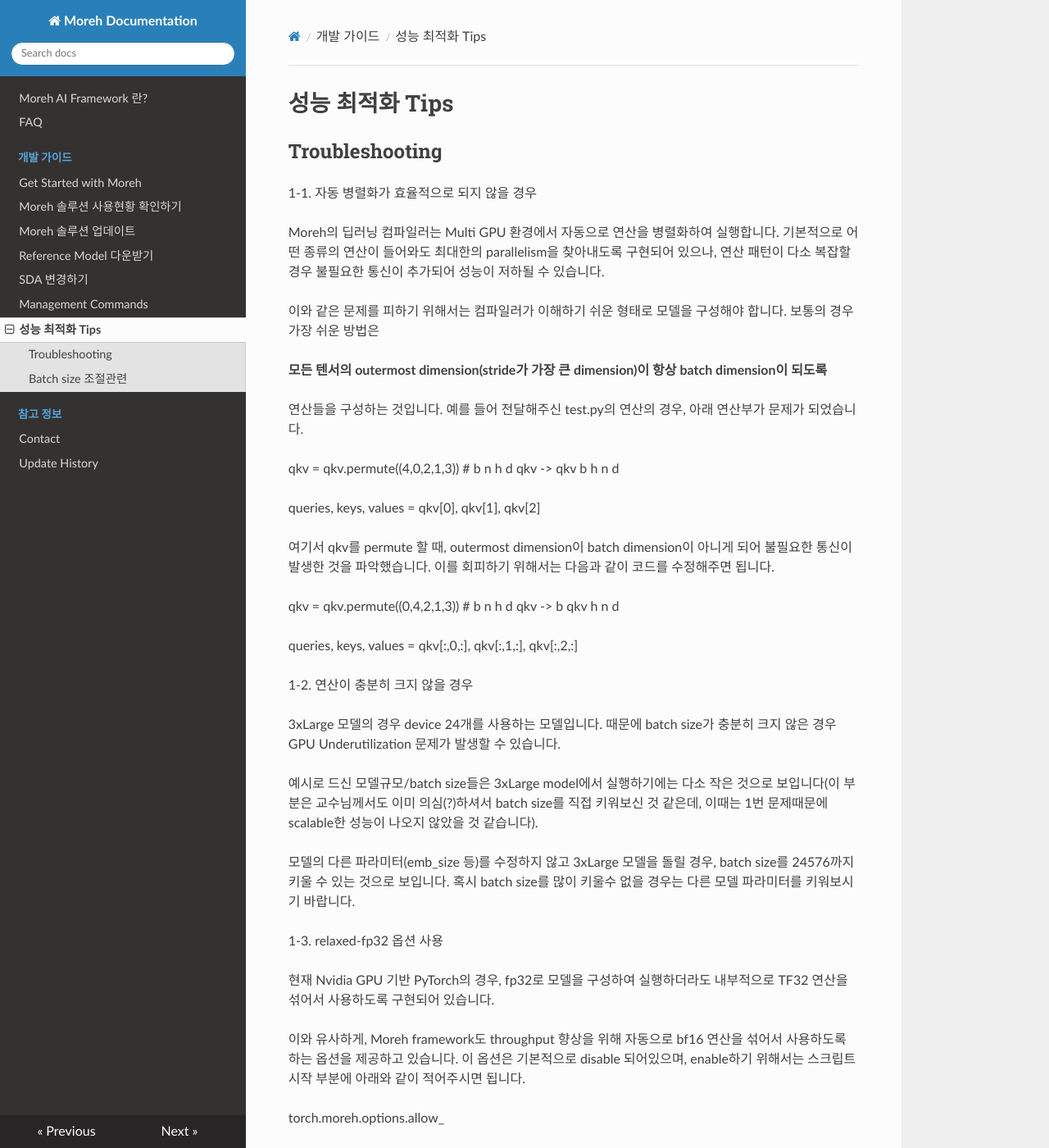
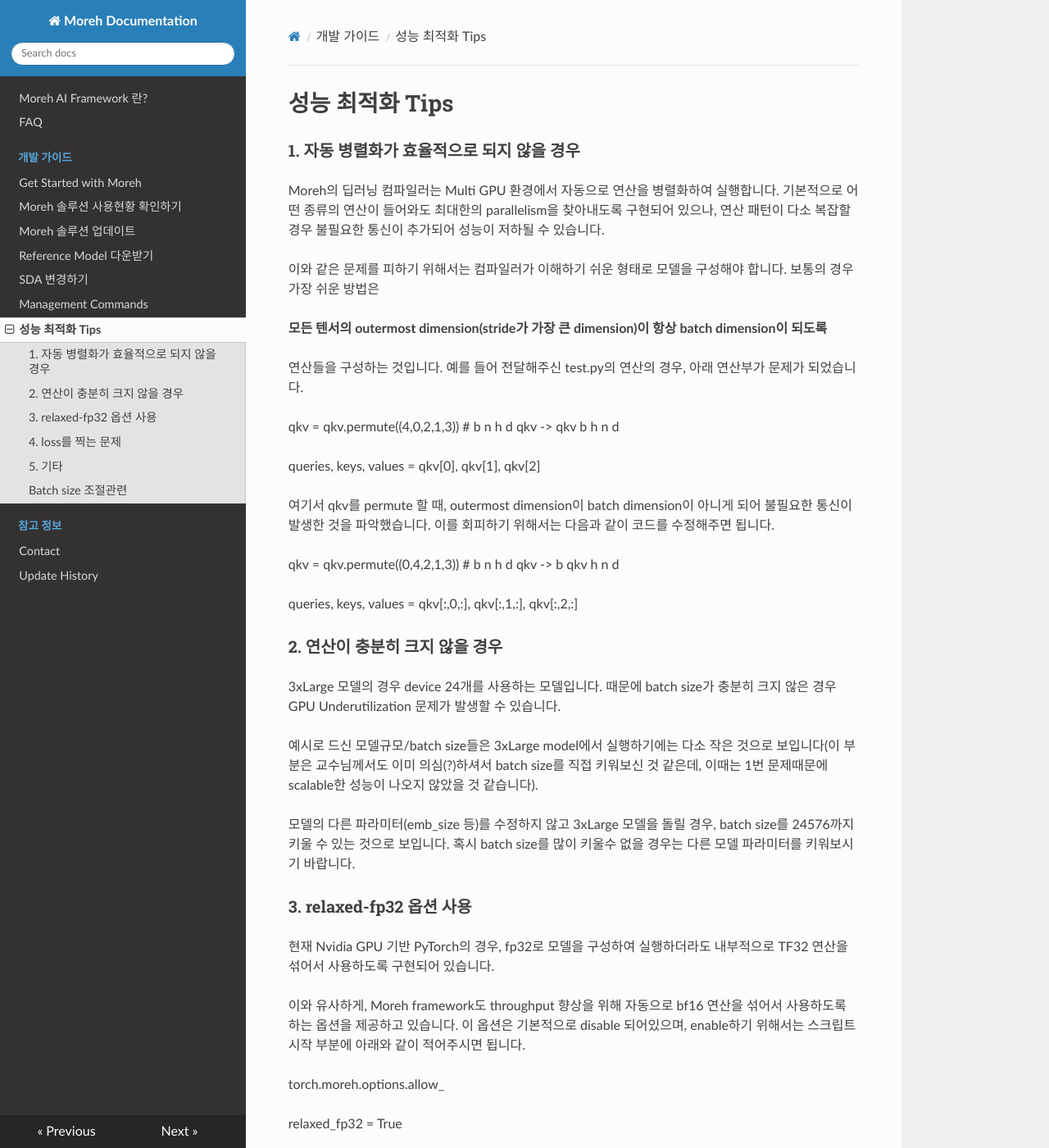
Before and after one commit to johyun1001/moreh-docs-public, an MkDocs documentation site: the page built from docs/개발 가이드/성능 최적화 Tips.md, in a window 1280 px wide and 1400 px high. Shown: the whole window at 82% size. Built offline with MkDocs 1.6.1, drawn with Linux system fonts in a browser that asks for light colours; nearby versions of some CDN libraries; some of the changed text lies outside the part shown.

Commit message:
Update 성능 최적화 Tips.md

```diff
--- a/docs/개발 가이드/성능 최적화 Tips.md
+++ b/docs/개발 가이드/성능 최적화 Tips.md
@@ -1,8 +1,7 @@
 # 성능 최적화 Tips
 
-## Troubleshooting
 
-1-1. 자동 병렬화가 효율적으로 되지 않을 경우
+### 1. 자동 병렬화가 효율적으로 되지 않을 경우
 
 Moreh의 딥러닝 컴파일러는 Multi GPU 환경에서 자동으로 연산을 병렬화하여 실행합니다. 기본적으로 어떤 종류의 연산이 들어와도 최대한의 parallelism을 찾아내도록 구현되어 있으나, 연산 패턴이 다소 복잡할 경우 불필요한 통신이 추가되어 성능이 저하될 수 있습니다.
 
@@ -22,7 +21,7 @@ qkv = qkv.permute((0,4,2,1,3)) # b n h d qkv -> b qkv h n d
 
 queries, keys, values = qkv[:,0,:], qkv[:,1,:], qkv[:,2,:]
 
-1-2. 연산이 충분히 크지 않을 경우
+### 2. 연산이 충분히 크지 않을 경우
 
 3xLarge 모델의 경우 device 24개를 사용하는 모델입니다. 때문에 batch size가 충분히 크지 않은 경우 GPU Underutilization 문제가 발생할 수 있습니다.
 
@@ -30,7 +29,7 @@ queries, keys, values = qkv[:,0,:], qkv[:,1,:], qkv[:,2,:]
 
 모델의 다른 파라미터(emb_size 등)를 수정하지 않고 3xLarge 모델을 돌릴 경우, batch size를 24576까지 키울 수 있는 것으로 보입니다. 혹시 batch size를 많이 키울수 없을 경우는 다른 모델 파라미터를 키워보시기 바랍니다.
 
-1-3. relaxed-fp32 옵션 사용
+### 3. relaxed-fp32 옵션 사용
 
 현재 Nvidia GPU 기반 PyTorch의 경우, fp32로 모델을 구성하여 실행하더라도 내부적으로 TF32 연산을 섞어서 사용하도록 구현되어 있습니다.
 
@@ -42,7 +41,7 @@ relaxed_fp32 = True
 
 저희의 지금까지의 경험 상, language model에 대해서는 이 옵션을 사용해도 수렴에 문제가 발생하지 않는 것을 확인했습니다 (타 모델들도 검토중입니다).
 
-1-4. loss를 찍는 문제
+### 4. loss를 찍는 문제
 
 Moreh AI Framework는 기본적으로 Frontend(사용자 python process)의 동작과 Backend(GPU cluster)의 동작이 asynchronous하게 돌아갑니다. 때문에  loss를 찍기 전 까지의 process를 파악하는 것은 (예: 예제코드의 tqdm이 화면에 찍어주는 process) 실제 모델 실행 시간을 파악하는 데에 큰 도움이 되지 않습니다. loss가 화면에 찍히는 시점에서의 시간이 실제 유의미한 모델 실행 시간이라고 이해해주시면 될 것 같습니다.
 
@@ -52,7 +51,7 @@ Moreh AI Framework는 기본적으로 Frontend(사용자 python process)의 동
 
 스크립트를 작성하시면, Throughput을 크게 해치지 않고 training 추이를 파악할 수 있습니다.
 
-1-5. 기타
+### 5. 기타
 
 현재 예시로 보여주신 스크립트의 경우, 제가 이해하기로는 일반적인 transformer의 encoder 구조와 크게 다르지 않은 것으로 보입니다. 저희가 현재 huggingface의 LM script에 대해서 성능 검증을 어느 정도 진행하였고, 이를 reference script를 제공하고 있는데요. 혹시 성능을 더 높이셔야 한다면 huggingface model script를 사용하시는 것도 가능한 옵션이 될 것 같습니다.
 
```
